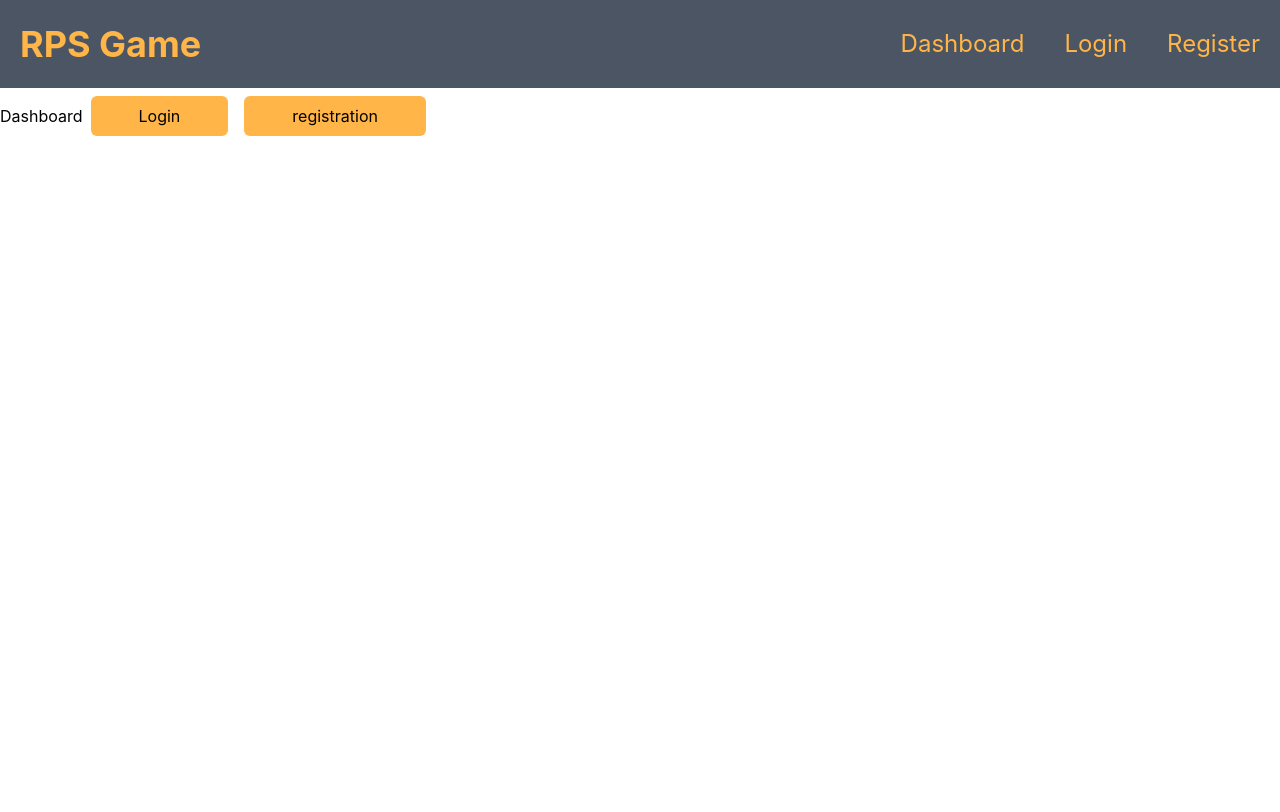
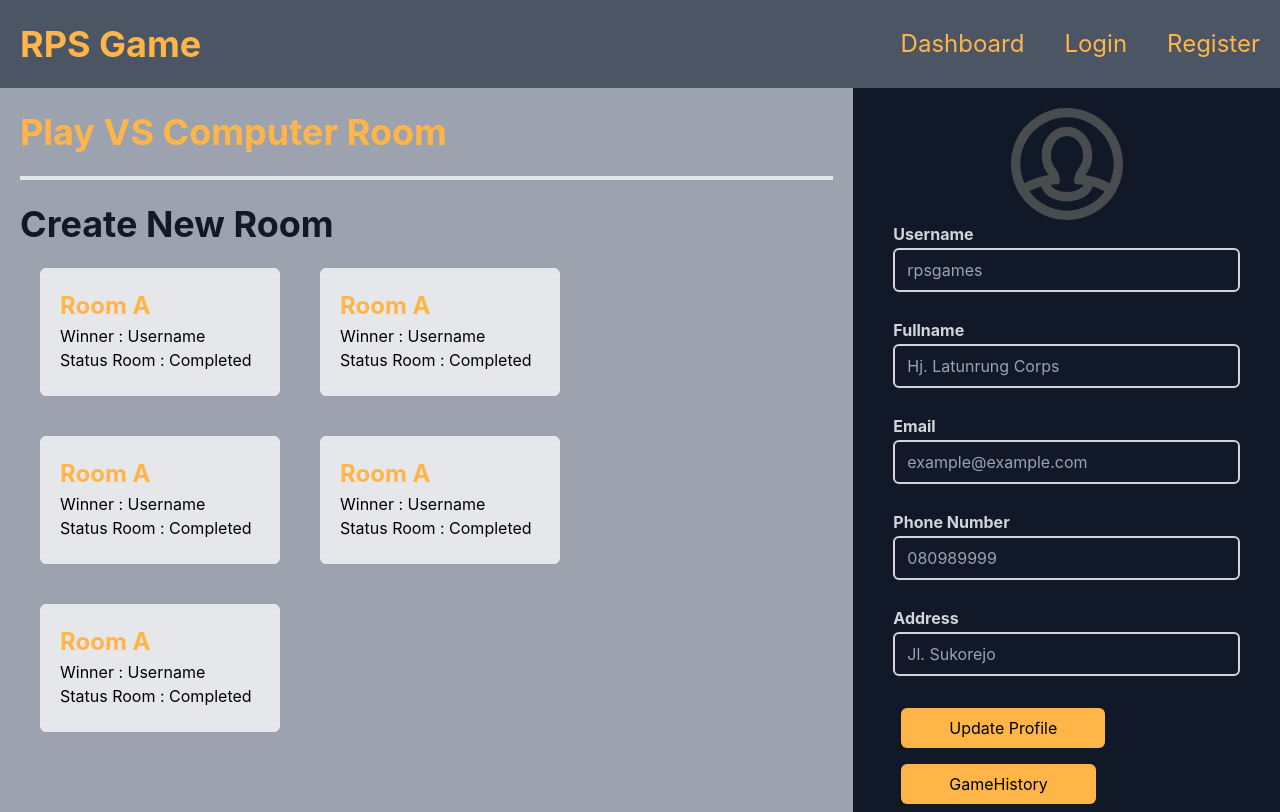
Before and after one commit to rifkinp/rock-paper-scissors-FE, a React (Create React App) app: page /dashboard in a window 1280 px wide. Built offline with nearby package versions, Linux system fonts and the light colour scheme.

Commit message:
Create Dashboard Page

```diff
--- /dev/null
+++ b/src/components/Elements/DefaultProfile.js
@@ -0,0 +1,8 @@
+import React from "react";
+import profileDefault from "../Assets/profile-default.svg";
+
+export const DefaultProfile = () => {
+  return (
+    <img src={profileDefault} className="w-28 h-28 mx-5" alt="profile"></img>
+  );
+};
--- a/src/components/Elements/Input/Input.js
+++ b/src/components/Elements/Input/Input.js
@@ -1,5 +1,6 @@
 const Input = props => {
   const {type, placeholder, name} = props;
+
   return (
     <input
       type={type}
--- /dev/null
+++ b/src/components/Fragments/UserProfile.js
@@ -0,0 +1,46 @@
+import React from "react";
+import InputForm from "../Elements/Input";
+import Button from "../Elements/Button";
+
+const UserProfile = () => {
+  return (
+    <div className="w-full h-full px-10 flex justify-center">
+      <form action="">
+        <InputForm
+          title="Username"
+          name="userName"
+          placeholder="rpsgames"
+          type="text"
+        />
+        <InputForm
+          title="Fullname"
+          name="fullName"
+          placeholder="Hj. Latunrung Corps"
+          type="text"
+        />
+        <InputForm
+          title="Email"
+          name="email"
+          placeholder="example@example.com"
+          type="email"
+        />
+        <InputForm
+          title="Phone Number"
+          name="phoneNumber"
+          placeholder="080989999"
+          type="text"
+        />
+        <InputForm
+          title="Address"
+          name="address"
+          placeholder="Jl. Sukorejo"
+          type="text"
+        />
+        <Button title="Update Profile" variant="bg-mandarin" />
+        <Button title="GameHistory" variant="bg-mandarin" />
+      </form>
+    </div>
+  );
+};
+
+export default UserProfile;
--- a/src/pages/Dashboard.js
+++ b/src/pages/Dashboard.js
@@ -1,17 +1,54 @@
 import React from "react";
-import {Link} from "react-router-dom";
+import {DefaultProfile} from "../components/Elements/DefaultProfile";
 import Button from "../components/Elements/Button";
+import UserProfile from "../components/Fragments/UserProfile";
 
 export default function Dashboard() {
   return (
-    <div>
-      Dashboard
-      <Link to={"/login"}>
-        <Button title="Login" variant="bg-mandarin" />
-      </Link>
-      <Link to={"/registration"}>
-        <Button title="registration" variant="bg-mandarin" />
-      </Link>
+    <div className="w-full h-screen flex">
+      <div className="w-2/3 h-full bg-gray-400 p-5">
+        <span className="text-mandarin text-2xl font-bold my-5">
+          Play VS Computer Room
+        </span>
+        <div className="border-2 my-5"></div>
+        <span className="text-gray-900 text-2xl font-bold my-5">
+          Create New Room
+        </span>
+        <div className="flex flex-row flex-wrap">
+          <div className="p-5 my-5 bg-gray-200 m-5 w-60 h-32 rounded-md">
+            <span className="text-mandarin text-xl font-bold">Room A</span>
+            <div>Winner : Username</div>
+            <div>Status Room : Completed</div>
+          </div>
+          <div className="p-5 my-5 bg-gray-200 m-5 w-60 h-32 rounded-md">
+            <span className="text-mandarin text-xl font-bold">Room A</span>
+            <div>Winner : Username</div>
+            <div>Status Room : Completed</div>
+          </div>
+          <div className="p-5 my-5 bg-gray-200 m-5 w-60 h-32 rounded-md">
+            <span className="text-mandarin text-xl font-bold">Room A</span>
+            <div>Winner : Username</div>
+            <div>Status Room : Completed</div>
+          </div>
+          <div className="p-5 my-5 bg-gray-200 m-5 w-60 h-32 rounded-md">
+            <span className="text-mandarin text-xl font-bold">Room A</span>
+            <div>Winner : Username</div>
+            <div>Status Room : Completed</div>
+          </div>
+          <div className="p-5 my-5 bg-gray-200 m-5 w-60 h-32 rounded-md">
+            <span className="text-mandarin text-xl font-bold">Room A</span>
+            <div>Winner : Username</div>
+            <div>Status Room : Completed</div>
+          </div>
+        </div>
+      </div>
+      <div className="w-1/3 h-full bg-gray-900 flex flex-col justify-center items-center">
+        <div className="mt-5">
+          <DefaultProfile />
+        </div>
+        <div></div>
+        <UserProfile />
+      </div>
     </div>
   );
 }
```
Also changed, not shown: src/components/Assets/profile-default.svg (added).
